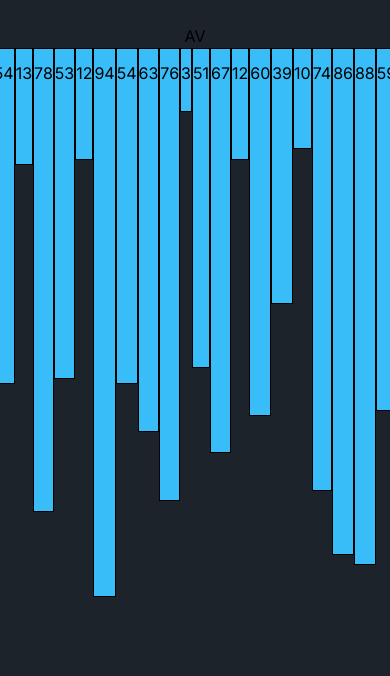
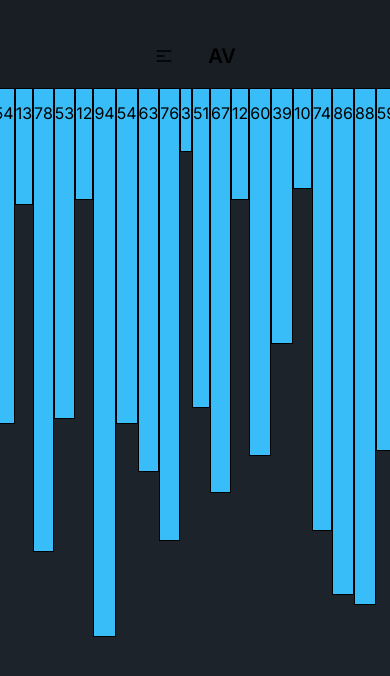
Before and after one commit to Deadlica/algorithm-visualizer, a Next.js app in the folder src/: page / in a window 390 px wide. Shown: the top 676 px of the page. Built offline with nearby package versions, Linux system fonts and the light colour scheme.

Commit message:
#1 FEATURE: Added template structure for potential <Header>

```diff
--- a/src/app/components/Header/Header.tsx
+++ b/src/app/components/Header/Header.tsx
@@ -1,11 +1,76 @@
-import React from 'react'
+import React from "react";
 
 const Header = () => {
   return (
-    <header className="flex justify-center items-center pt-6">
-      <h1>AV</h1>
+    <header className="flex justify-center items-center pt-6 bg-base-200 group">
+      <nav>
+        <div className="navbar">
+          <div className="navbar-start">
+            <div className="dropdown">
+              <div
+                tabIndex={0}
+                role="button"
+                className="btn btn-ghost lg:hidden"
+              >
+                <svg
+                  xmlns="http://www.w3.org/2000/svg"
+                  className="h-5 w-5"
+                  fill="none"
+                  viewBox="0 0 24 24"
+                  stroke="currentColor"
+                >
+                  <path
+                    strokeLinecap="round"
+                    strokeLinejoin="round"
+                    strokeWidth="2"
+                    d="M4 6h16M4 12h8m-8 6h16"
+                  />
+                </svg>
+              </div>
+              <ul
+                tabIndex={0}
+                className="menu menu-sm dropdown-content mt-3 z-[1] p-2 shadow bg-base-100 rounded-box w-52"
+              >
+                <li>
+                  <a>Item 1</a>
+                </li>
+                <li>
+                  <a>Parent</a>
+                  <ul className="p-2">
+                    <li>
+                      <a>Submenu 1</a>
+                    </li>
+                    <li>
+                      <a>Submenu 2</a>
+                    </li>
+                  </ul>
+                </li>
+                <li>
+                  <a>Item 3</a>
+                </li>
+              </ul>
+            </div>
+            <a className="btn btn-ghost text-xl">AV</a>
+          </div>
+          <div className="navbar-center hidden lg:flex">
+            <ul className="menu menu-horizontal px-1">
+              <li>
+                <a>Item 1</a>
+              </li>
+              <li>
+                <a>Item 2</a>
+              </li>
+              <li>
+                <a>Item 3</a>
+              </li>
+            </ul>
+          </div>
+          <div className="navbar-end">
+          </div>
+        </div>
+      </nav>
     </header>
-  )
-}
+  );
+};
 
-export default Header
+export default Header;
```
